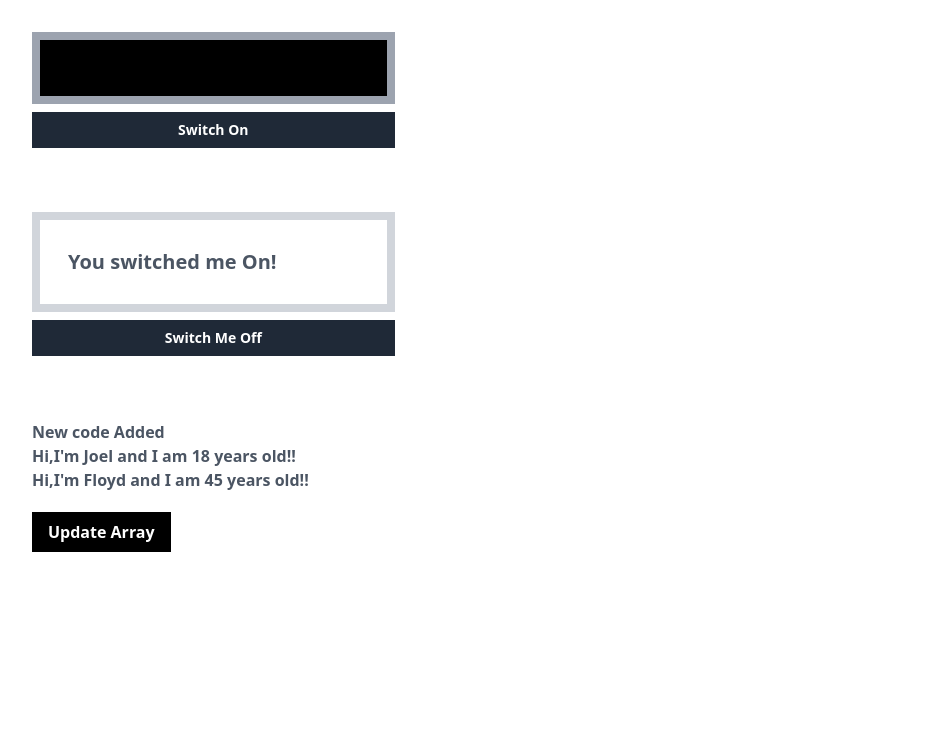
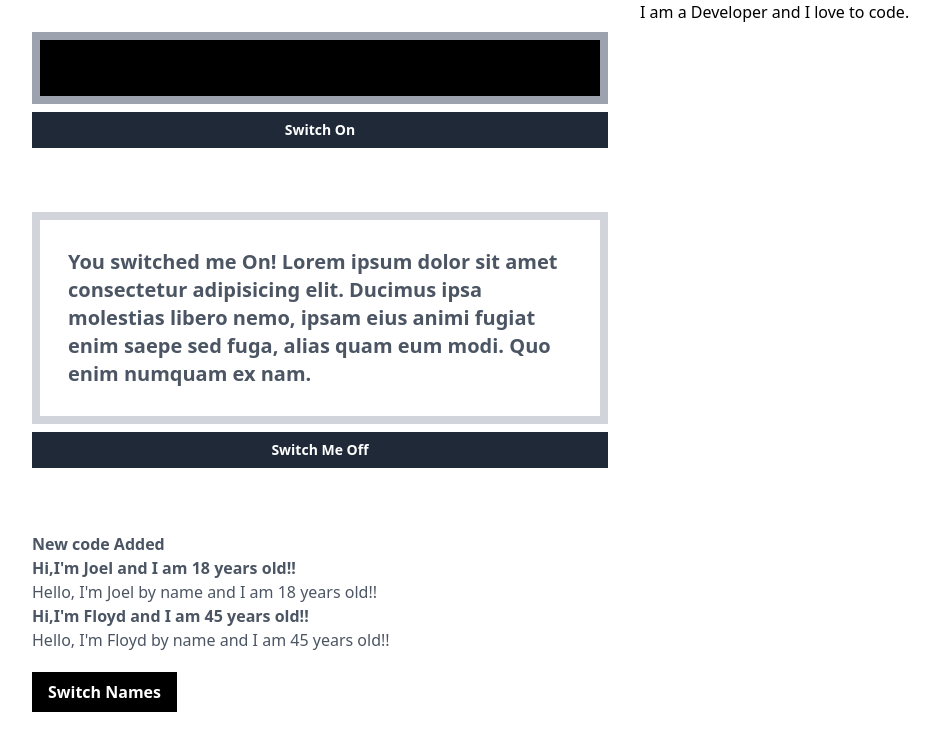
Before and after one commit to JohnBashombe/state-management-nextjs-recoil, a Next.js app: page / in a window 1280 px wide. Both pictures are taken after a click on the button "Click Me". Shown: the top 750 px of the page, without its empty margins (0-939 px from the left). Built offline with nearby package versions, Linux system fonts and the light colour scheme.

Commit message:
progress

```diff
--- a/components/InputText.tsx
+++ b/components/InputText.tsx
@@ -24,6 +24,9 @@ const InputText = ({ name, age }: { name: string; age: number }) => {
       <p>
         Hi,I'm {name} and I am {age} years old!!
       </p>
+      <p className='font-normal'>
+        Hello, I'm {name} by name and I am {age} years old!!
+      </p>
     </div>
   );
 };
--- a/pages/index.tsx
+++ b/pages/index.tsx
@@ -38,13 +38,15 @@ const Home: NextPage = (): JSX.Element => {
   };
 
   return (
-    <div>
-      <div className='text-gray-600 font-bold'>
-        <div className='flex flex-col space-y-2 w-1/3 p-8'>
+    <div className='flex '>
+      <div className='text-gray-600 font-bold w-[50%]'>
+        <div className='flex flex-col space-y-2  p-8'>
           <div
             className={
               `border-8 p-7 space-y-3 justify-center items-center ` +
-              (isOn ? 'border-red-800 bg-red-300' : 'border-gray-400 bg-black')
+              (isOn
+                ? 'border-red-800 bg-slate-100'
+                : 'border-gray-400 bg-black p-16')
             }
           >
             {isOn ? <span>...we have switched On now!{isYou}</span> : null}
@@ -52,24 +54,31 @@ const Home: NextPage = (): JSX.Element => {
           <button
             onClick={() => {
               setIsOn(!isOn);
-              setIsYou('new jojo');
+              setIsYou(
+                'Lorem ipsum dolor sit amet consecteturadipisicing elit. Ducimus ipsa molestias libero nemo, ipsam eiusanimi fugiat enim saepe sed fuga, alias quam eum modi. Quo enim numquam ex nam.'
+              );
             }}
             className='bg-gray-800 text-white text-sm font-bold py-2'
           >
             {isOn ? 'Switch Off' : 'Switch On'}
           </button>
         </div>
-        <div className='flex flex-col space-y-2 w-1/3 p-8'>
+        <div className='flex flex-col space-y-2 p-8'>
           <div
             className={
               `border-8 p-7 space-y-3 ` +
               (isActivated
                 ? 'border-gray-300 bg-white'
-                : 'border-gray-400 bg-black')
+                : 'border-gray-400 bg-black p-20')
             }
           >
             {isActivated ? (
-              <span className='text-xl'>You switched me On!</span>
+              <span className='text-xl'>
+                You switched me On! Lorem ipsum dolor sit amet consectetur
+                adipisicing elit. Ducimus ipsa molestias libero nemo, ipsam eius
+                animi fugiat enim saepe sed fuga, alias quam eum modi. Quo enim
+                numquam ex nam.
+              </span>
             ) : null}
           </div>
           <button
@@ -94,9 +103,12 @@ const Home: NextPage = (): JSX.Element => {
             onClick={switchNameHandler}
             className='bg-black text-white px-4 py-2 my-5'
           >
-            Update Array
+            Switch Names
           </button>
         </div>
+      </div>
+      <div>
+        <p>I am a Developer and I love to code.</p>
       </div>
     </div>
   );
```
